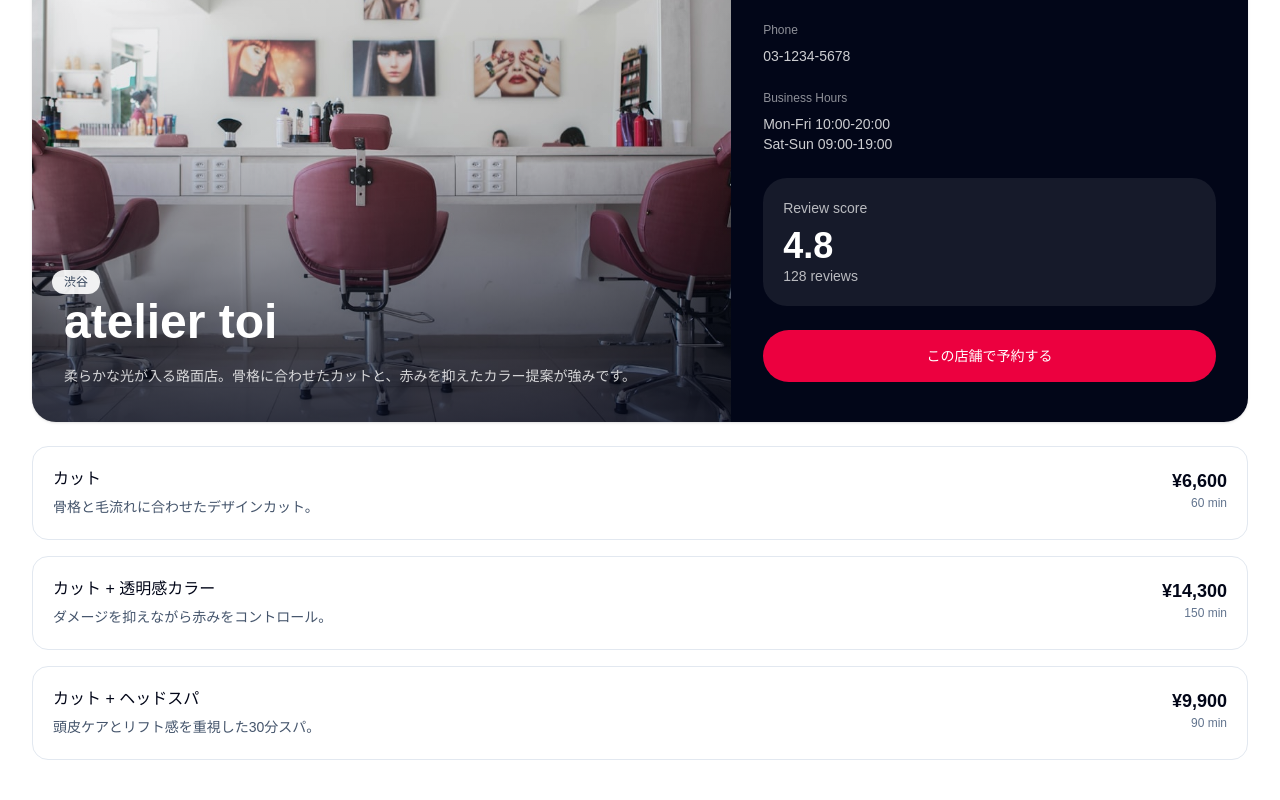
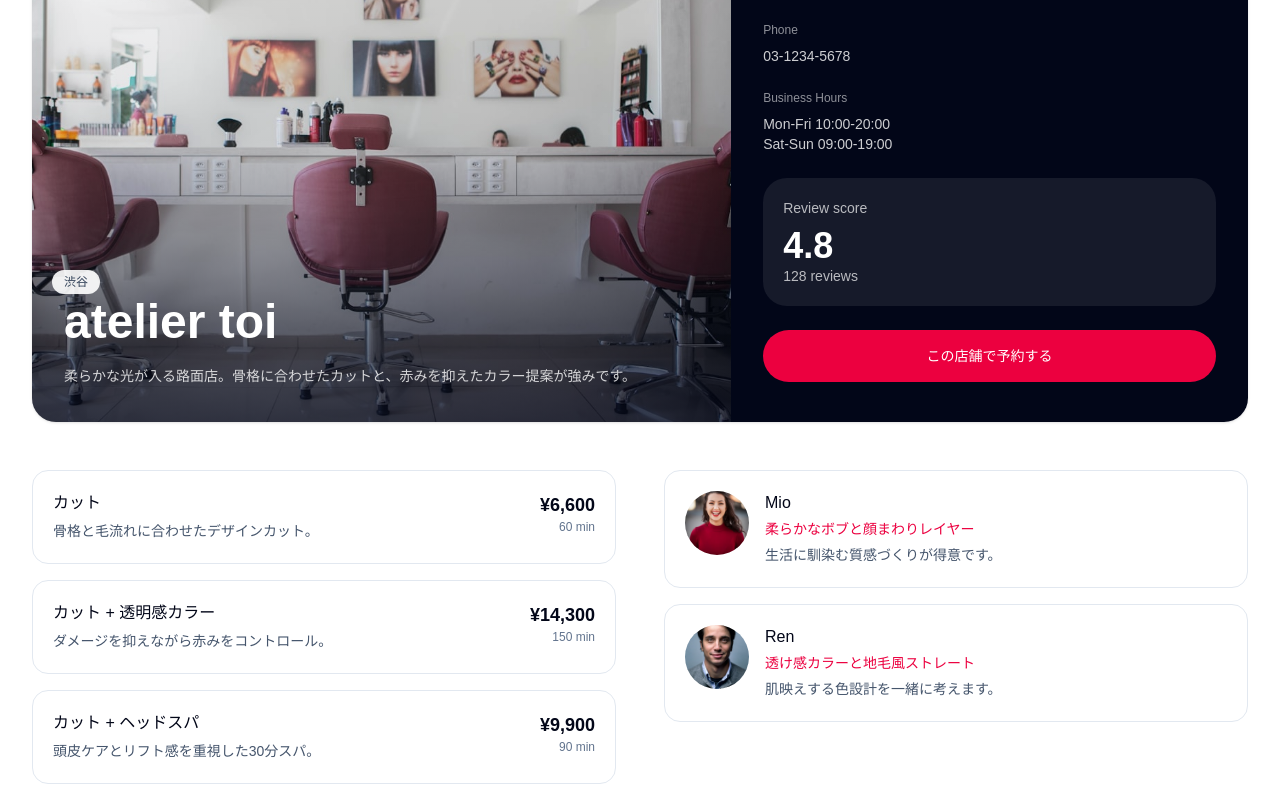
Before and after one commit to hina0629/FD31, a Next.js app in the folder next-salon/: page /shop/1 in a window 1280 px wide. Shown: the part 215-1015 px from the top of the page. Before the commit the page ends 991 px from the top, so only its background shows below. Built offline with nearby package versions, Linux system fonts and the light colour scheme; no server answers.

Commit message:
feat: メニューとスタッフを並列で取得するように変更

```diff
--- a/next-salon/app/shop/[id]/page.tsx
+++ b/next-salon/app/shop/[id]/page.tsx
@@ -1,6 +1,7 @@
 import ShopHero from '@/components/ShopHero'
 import ShopMenuList from '@/components/ShopMenuList'
-import { getMenus, getShop } from '@/lib/services/shops'
+import ShopStaffList from '@/components/ShopStaffList'
+import { getMenus, getShop, getStaffs } from '@/lib/services/shops'
 import { notFound } from 'next/navigation'
 import React from 'react'
 
@@ -21,7 +22,13 @@ export default async function ShopDetailPage({ params }: Props) {
     notFound()
   }
 
-  const menus = await getMenus(id)
+  // const menus = await getMenus(id)
+  // const staffs = await getStaffs(id)
+  // 並列でメニューとスタッフを取得するように変更
+  const [menus, staffs] = await Promise.all([
+    getMenus(id),
+    getStaffs(id),
+  ])
 
   return (
     <div>
@@ -29,8 +36,9 @@ export default async function ShopDetailPage({ params }: Props) {
       {/* 店名がなければエラーではなく、undefined を出力 */}
       {/* <h1 className="text-2xl font-bold">{shop?.name}</h1> */}
       <ShopHero shop={shop} />
-      <section>
+      <section className="mt-12 grid gap-12 lg:grid-cols-2">
         <ShopMenuList menus={menus} />
+        <ShopStaffList staffs={staffs} />
       </section>
     </div>
   )
```
